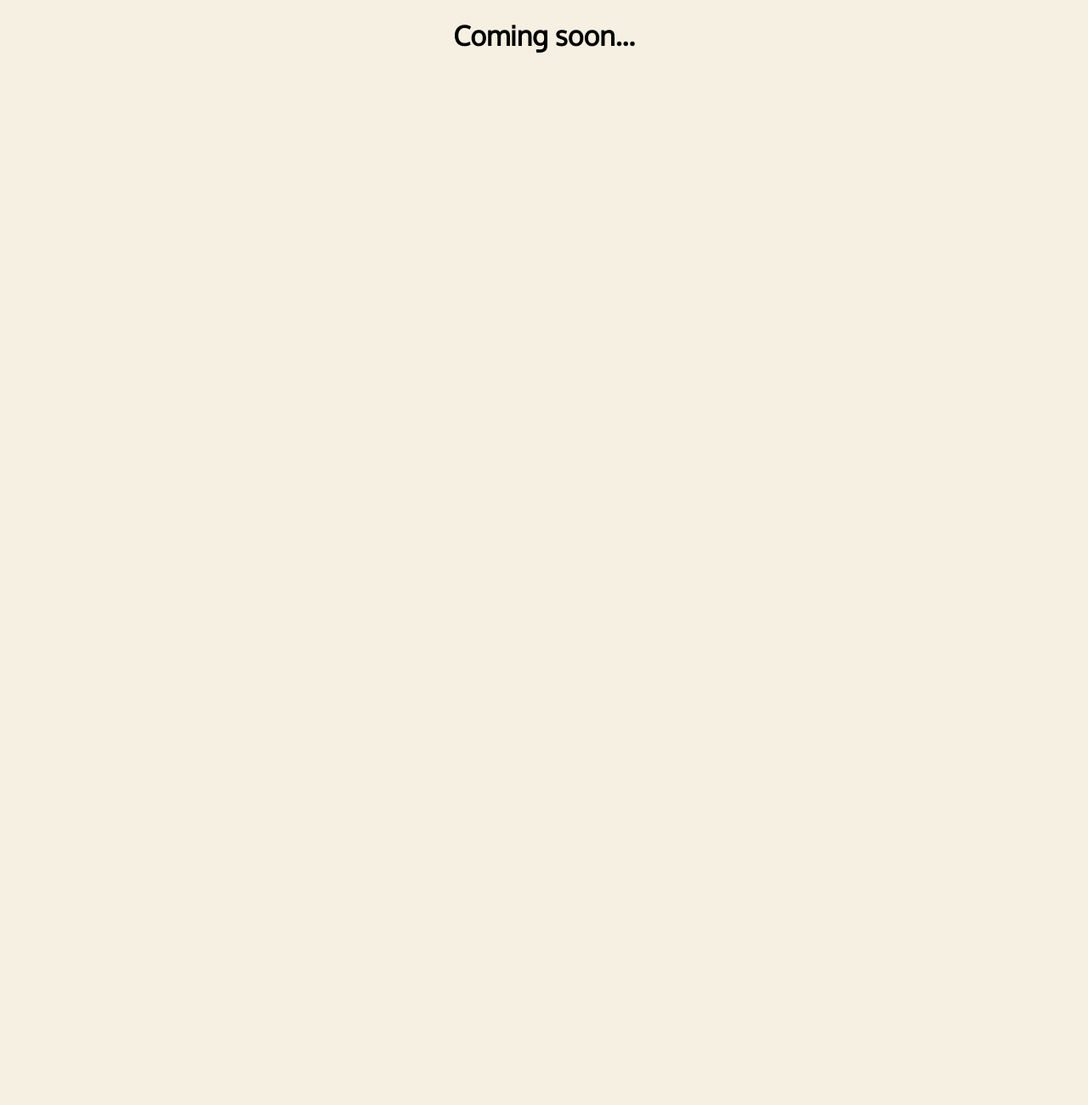
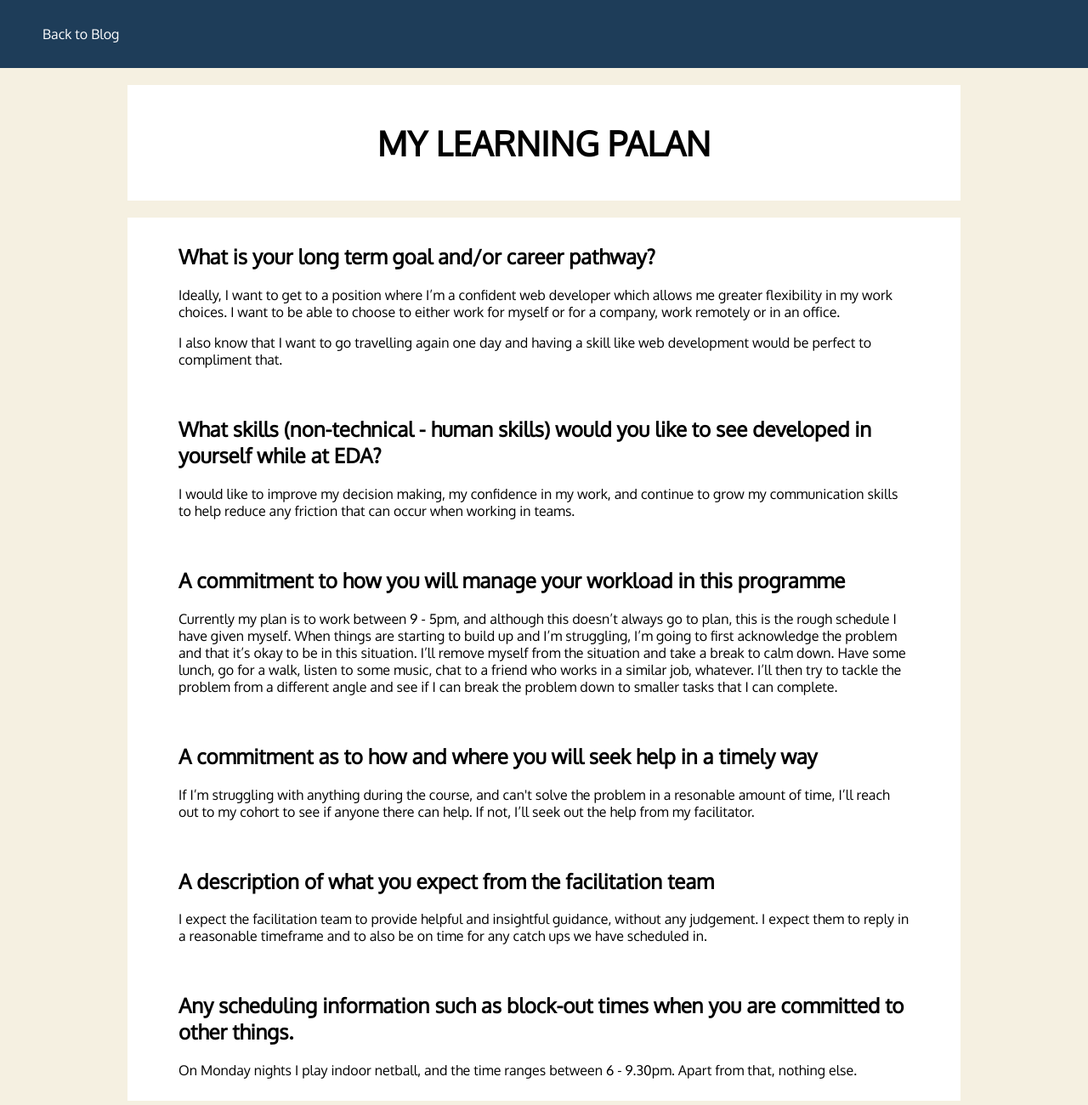
Before and after one commit to carter-bardellmunro/carter-bardellmunro.github.io, a plain HTML site: page blog/learning-plan.html in a window 1280 px wide. Shown: the whole page at 85% size. Before the commit the page ends 800 px from the top, so only its background shows below. Drawn offline with Linux system fonts and the light colour scheme.

Commit message:
my learning plan

```diff
--- a/blog/learning-plan.html
+++ b/blog/learning-plan.html
@@ -8,4 +8,41 @@
     <link href="../styles/main.css" rel="stylesheet" type="text/css">
   </head>
 
-  <h1>Coming soon...</h1>
+  <body>
+    <header>
+      <nav>
+        <ul class="ul-nav">
+            <li class="li-nav">
+                <a href="../my-blog.html">Back to Blog</a>
+            </li>
+        </ul>
+      </nav>
+    </header>
+
+   <section class="article-body">
+     <h1 class="header-text">My Learning Palan</h1>
+   </section>
+
+   <section class="article-body">
+     <div class="article-text">
+       <h2>What is your long term goal and/or career pathway?</h2>
+       <p>Ideally, I want to get to a position where I’m a confident web developer which allows me greater flexibility in my work choices. I want to be able to choose to either work for myself or for a company, work remotely or in an office.</p>
+       <p>I also know that I want to go travelling again one day and having a skill like web development would be perfect to compliment that.</p>
+       <br>
+       <h2>What skills (non-technical - human skills) would you like to see developed in yourself while at EDA?</h2>
+       <p>I would like to improve my decision making, my confidence in my work, and continue to grow my communication skills to help reduce any friction that can occur when working in teams. </p>
+       <br>
+       <h2>A commitment to how you will manage your workload in this programme</h2>
+       <p>Currently my plan is to work between 9 - 5pm, and although this doesn’t always go to plan, this is the rough schedule I have given myself. When things are starting to build up and I’m struggling, I’m going to first acknowledge the problem and that it’s okay to be in this situation. I’ll remove myself from the situation and take a break to calm down. Have some lunch, go for a walk, listen to some music, chat to a friend who works in a similar job, whatever. I’ll then try to tackle the problem from a different angle and see if I can break the problem down to smaller tasks that I can complete.</p>
+       <br>
+       <h2>A commitment as to how and where you will seek help in a timely way</h2>
+       <p>If I’m struggling with anything during the course, and can't solve the problem in a resonable amount of time, I’ll reach out to my cohort to see if anyone there can help. If not, I’ll seek out the help from my facilitator.</p>
+       <br>
+       <h2>A description of what you expect from the facilitation team</h2>
+       <p>I expect the facilitation team to provide helpful and insightful guidance, without any judgement. I expect them to reply in a reasonable timeframe and to also be on time for any catch ups we have scheduled in.</p>
+       <br>
+       <h2>Any scheduling information such as block-out times when you are committed to other things.</h2>
+       <p>On Monday nights I play indoor netball, and the time ranges between 6 - 9.30pm. Apart from that, nothing else.</p>
+
+
+  </body>
```
